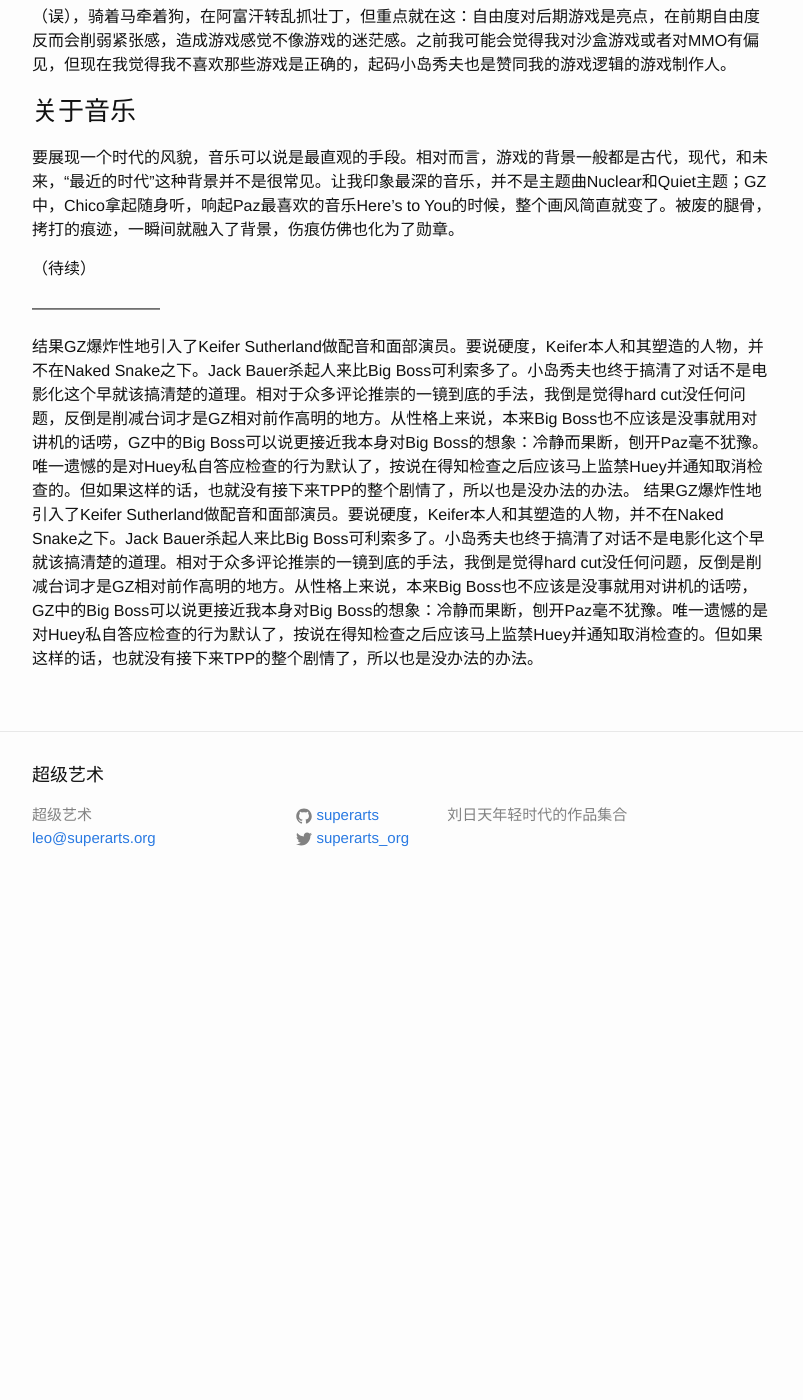
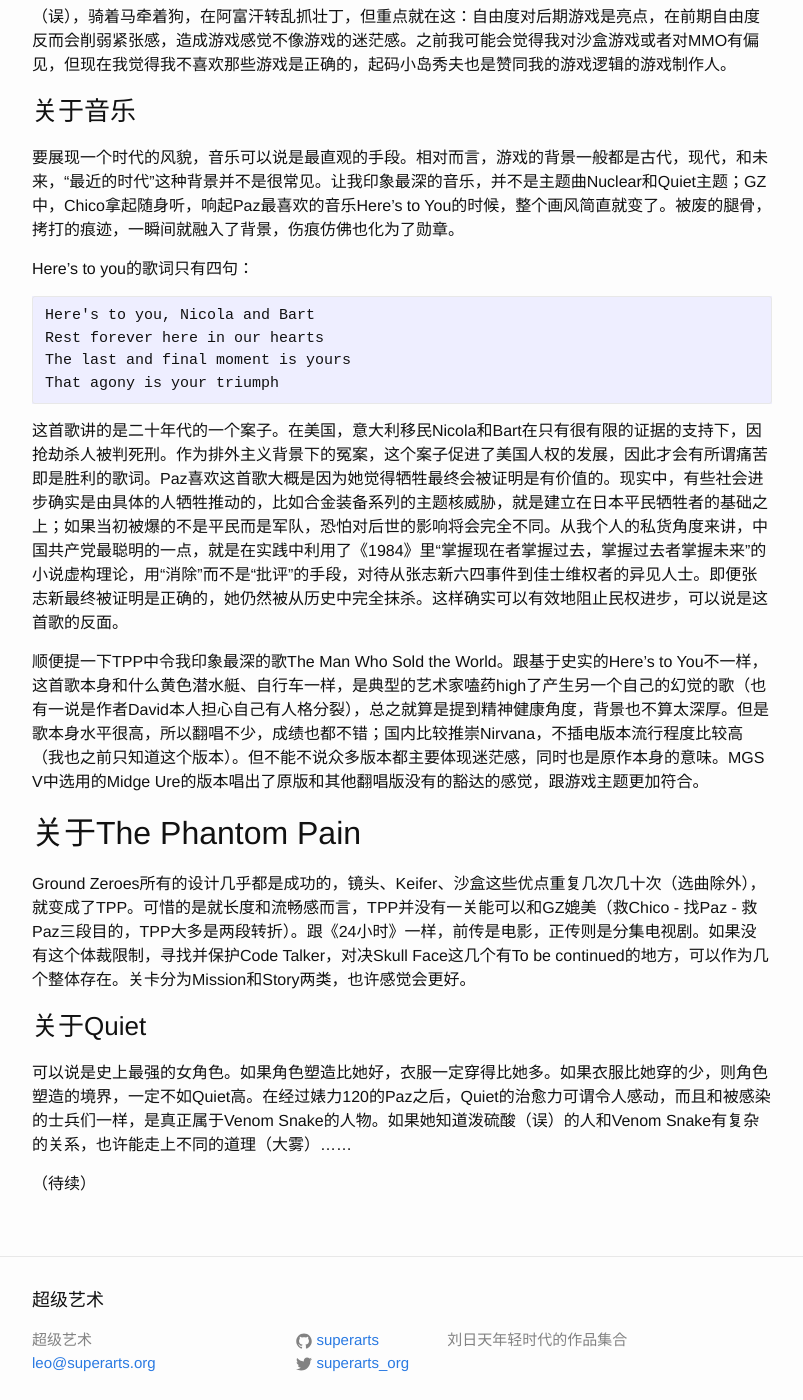
Before and after one commit to superarts/cn, a Jekyll site: the page built from _posts/2020-03-27-合金装备5.md, in a window 1280 px wide and 1400 px high, scrolled down 1812 px. Shown: the whole window, without its empty margins (238-1041 px from the left). Built offline with Jekyll 4.4.1, drawn with Linux system fonts in a browser that asks for light colours; before the commit the page ends 2721 px from its top, so only the background shows below that.

Commit message:
Update 2020-03-27-合金装备5.md

````diff
--- a/_posts/2020-03-27-合金装备5.md
+++ b/_posts/2020-03-27-合金装备5.md
@@ -45,9 +45,25 @@
 
 要展现一个时代的风貌，音乐可以说是最直观的手段。相对而言，游戏的背景一般都是古代，现代，和未来，“最近的时代”这种背景并不是很常见。让我印象最深的音乐，并不是主题曲Nuclear和Quiet主题；GZ中，Chico拿起随身听，响起Paz最喜欢的音乐Here's to You的时候，整个画风简直就变了。被废的腿骨，拷打的痕迹，一瞬间就融入了背景，伤痕仿佛也化为了勋章。
 
+Here's to you的歌词只有四句：
+
+```
+Here's to you, Nicola and Bart
+Rest forever here in our hearts
+The last and final moment is yours
+That agony is your triumph
+```
+
+这首歌讲的是二十年代的一个案子。在美国，意大利移民Nicola和Bart在只有很有限的证据的支持下，因抢劫杀人被判死刑。作为排外主义背景下的冤案，这个案子促进了美国人权的发展，因此才会有所谓痛苦即是胜利的歌词。Paz喜欢这首歌大概是因为她觉得牺牲最终会被证明是有价值的。现实中，有些社会进步确实是由具体的人牺牲推动的，比如合金装备系列的主题核威胁，就是建立在日本平民牺牲者的基础之上；如果当初被爆的不是平民而是军队，恐怕对后世的影响将会完全不同。从我个人的私货角度来讲，中国共产党最聪明的一点，就是在实践中利用了《1984》里“掌握现在者掌握过去，掌握过去者掌握未来”的小说虚构理论，用“消除”而不是“批评”的手段，对待从张志新六四事件到佳士维权者的异见人士。即便张志新最终被证明是正确的，她仍然被从历史中完全抹杀。这样确实可以有效地阻止民权进步，可以说是这首歌的反面。
+
+顺便提一下TPP中令我印象最深的歌The Man Who Sold the World。跟基于史实的Here's to You不一样，这首歌本身和什么黄色潜水艇、自行车一样，是典型的艺术家嗑药high了产生另一个自己的幻觉的歌（也有一说是作者David本人担心自己有人格分裂），总之就算是提到精神健康角度，背景也不算太深厚。但是歌本身水平很高，所以翻唱不少，成绩也都不错；国内比较推崇Nirvana，不插电版本流行程度比较高（我也之前只知道这个版本）。但不能不说众多版本都主要体现迷茫感，同时也是原作本身的意味。MGS V中选用的Midge Ure的版本唱出了原版和其他翻唱版没有的豁达的感觉，跟游戏主题更加符合。
+
+## 关于The Phantom Pain
+
+Ground Zeroes所有的设计几乎都是成功的，镜头、Keifer、沙盒这些优点重复几次几十次（选曲除外），就变成了TPP。可惜的是就长度和流畅感而言，TPP并没有一关能可以和GZ媲美（救Chico - 找Paz - 救Paz三段目的，TPP大多是两段转折）。跟《24小时》一样，前传是电影，正传则是分集电视剧。如果没有这个体裁限制，寻找并保护Code Talker，对决Skull Face这几个有To be continued的地方，可以作为几个整体存在。关卡分为Mission和Story两类，也许感觉会更好。
+
+### 关于Quiet
+
+可以说是史上最强的女角色。如果角色塑造比她好，衣服一定穿得比她多。如果衣服比她穿的少，则角色塑造的境界，一定不如Quiet高。在经过婊力120的Paz之后，Quiet的治愈力可谓令人感动，而且和被感染的士兵们一样，是真正属于Venom Snake的人物。如果她知道泼硫酸（误）的人和Venom Snake有复杂的关系，也许能走上不同的道理（大雾）……
+
 （待续）
-
-————————
-
-结果GZ爆炸性地引入了Keifer Sutherland做配音和面部演员。要说硬度，Keifer本人和其塑造的人物，并不在Naked Snake之下。Jack Bauer杀起人来比Big Boss可利索多了。小岛秀夫也终于搞清了对话不是电影化这个早就该搞清楚的道理。相对于众多评论推崇的一镜到底的手法，我倒是觉得hard cut没任何问题，反倒是削减台词才是GZ相对前作高明的地方。从性格上来说，本来Big Boss也不应该是没事就用对讲机的话唠，GZ中的Big Boss可以说更接近我本身对Big Boss的想象：冷静而果断，刨开Paz毫不犹豫。唯一遗憾的是对Huey私自答应检查的行为默认了，按说在得知检查之后应该马上监禁Huey并通知取消检查的。但如果这样的话，也就没有接下来TPP的整个剧情了，所以也是没办法的办法。
-结果GZ爆炸性地引入了Keifer Sutherland做配音和面部演员。要说硬度，Keifer本人和其塑造的人物，并不在Naked Snake之下。Jack Bauer杀起人来比Big Boss可利索多了。小岛秀夫也终于搞清了对话不是电影化这个早就该搞清楚的道理。相对于众多评论推崇的一镜到底的手法，我倒是觉得hard cut没任何问题，反倒是削减台词才是GZ相对前作高明的地方。从性格上来说，本来Big Boss也不应该是没事就用对讲机的话唠，GZ中的Big Boss可以说更接近我本身对Big Boss的想象：冷静而果断，刨开Paz毫不犹豫。唯一遗憾的是对Huey私自答应检查的行为默认了，按说在得知检查之后应该马上监禁Huey并通知取消检查的。但如果这样的话，也就没有接下来TPP的整个剧情了，所以也是没办法的办法。
````
